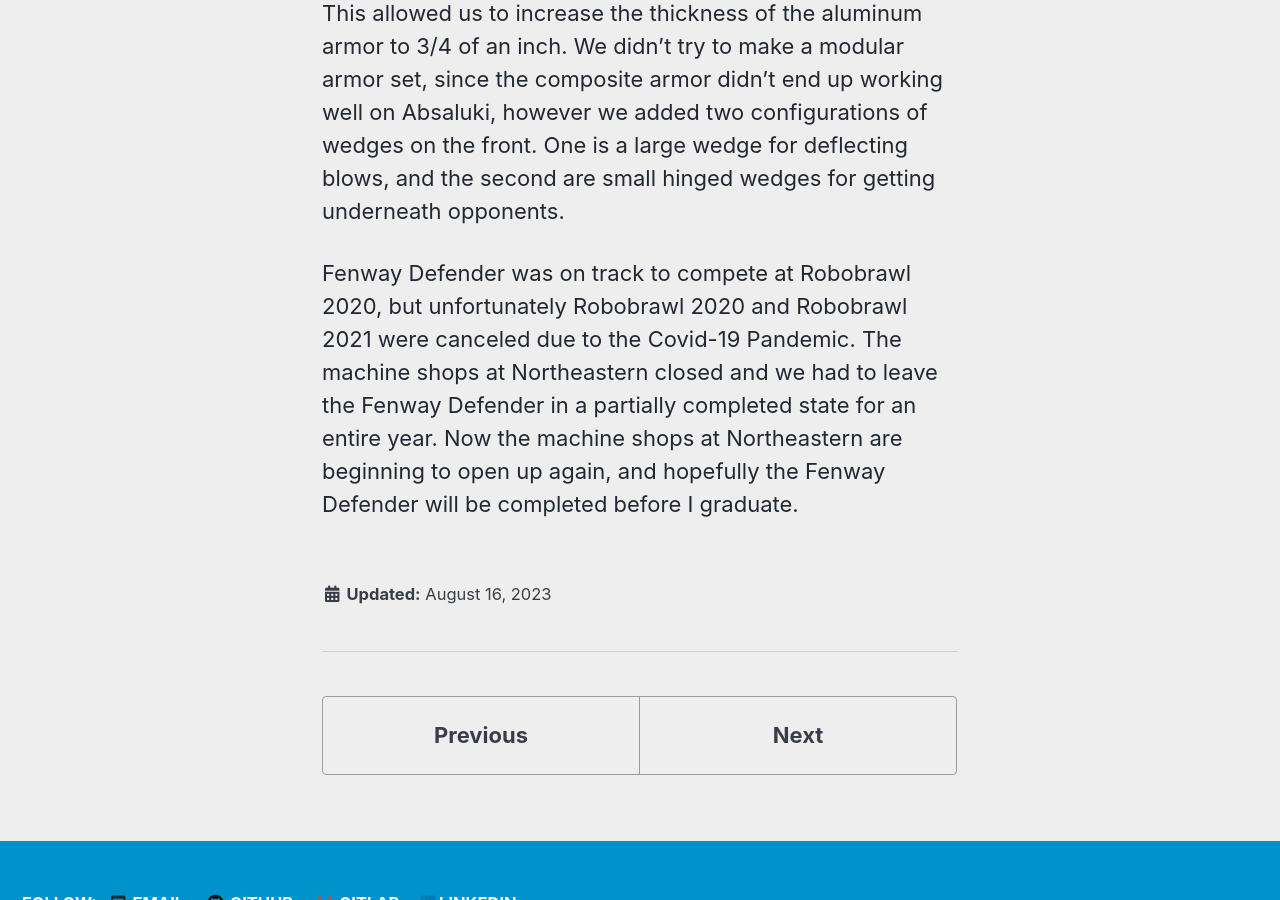
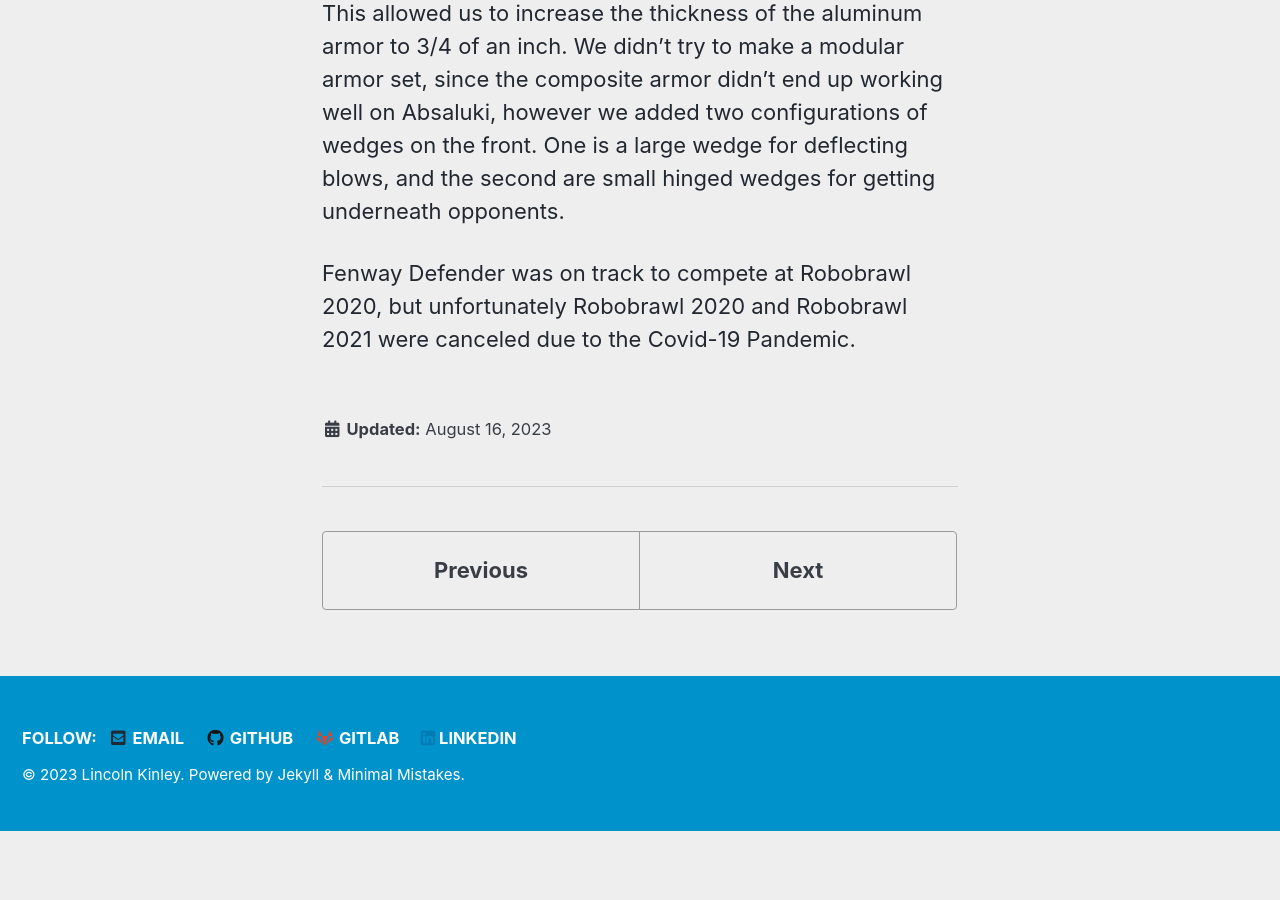
Before and after one commit to lincolnkinley/lincolnkinley.github.io, a Jekyll site: the page built from _robotics-projects/Fenway-Defender.md, in a window 1280 px wide and 900 px high, scrolled down 2212 px. Built offline with Jekyll 4.4.1, drawn with Linux system fonts in a browser that asks for light colours; cached includes are drawn as plain includes; after the commit the page ends 3043 px from its top, so only the background shows below that.

Commit message:
Update Fenway-Defender.md

```diff
--- a/_robotics-projects/Fenway-Defender.md
+++ b/_robotics-projects/Fenway-Defender.md
@@ -19,4 +19,4 @@ Fenway Defender uses a vertical spinner weapon in an attempt to knock opponents
 
 We made improvements to the armor too. Since we didn't have large motors sitting vertically, we reduced the height of our robot to 3 inches tall, while Absaluki was 4 inches tall. This allowed us to increase the thickness of the aluminum armor to 3/4 of an inch. We didn't try to make a modular armor set, since the composite armor didn't end up working well on Absaluki, however we added two configurations of wedges on the front. One is a large wedge for deflecting blows, and the second are small hinged wedges for getting underneath opponents.
 
-Fenway Defender was on track to compete at Robobrawl 2020, but unfortunately Robobrawl 2020 and Robobrawl 2021 were canceled due to the Covid-19 Pandemic. The machine shops at Northeastern closed and we had to leave the Fenway Defender in a partially completed state for an entire year. Now the machine shops at Northeastern are beginning to open up again, and hopefully the Fenway Defender will be completed before I graduate.
+Fenway Defender was on track to compete at Robobrawl 2020, but unfortunately Robobrawl 2020 and Robobrawl 2021 were canceled due to the Covid-19 Pandemic.
```
